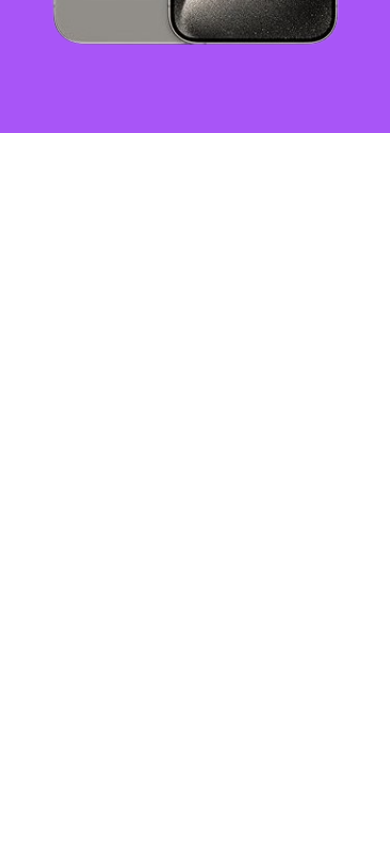
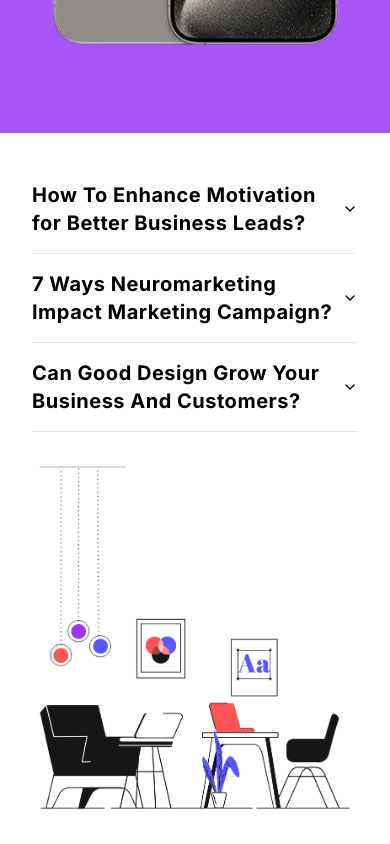
Before and after one commit to kanishkacodes/explorex, a Next.js app: page / in a window 390 px wide. Shown: the part 6955-7799 px from the top of the page. Before the commit the page ends 7088 px from the top, so only its background shows below. Built offline with nearby package versions, Linux system fonts and the light colour scheme.

Commit message:
added Accordion

```diff
--- a/src/app/globals.css
+++ b/src/app/globals.css
@@ -2,36 +2,75 @@
   @tailwind components;
   @tailwind utilities;
 
+  @layer base {
     :root {
-  --foreground-rgb: 0, 0, 0;
-  --background-start-rgb: 214, 219, 220;
-  --background-end-rgb: 255, 255, 255;
+      --background: 0 0% 100%;
+      --foreground: 222.2 84% 4.9%;
+
+      --card: 0 0% 100%;
+      --card-foreground: 222.2 84% 4.9%;
+
+      --popover: 0 0% 100%;
+      --popover-foreground: 222.2 84% 4.9%;
+
+      --primary: 222.2 47.4% 11.2%;
+      --primary-foreground: 210 40% 98%;
+
+      --secondary: 210 40% 96.1%;
+      --secondary-foreground: 222.2 47.4% 11.2%;
+
+      --muted: 210 40% 96.1%;
+      --muted-foreground: 215.4 16.3% 46.9%;
+
+      --accent: 210 40% 96.1%;
+      --accent-foreground: 222.2 47.4% 11.2%;
+
+      --destructive: 0 84.2% 60.2%;
+      --destructive-foreground: 210 40% 98%;
+
+      --border: 214.3 31.8% 91.4%;
+      --input: 214.3 31.8% 91.4%;
+      --ring: 222.2 84% 4.9%;
+
+      --radius: 0.5rem;
     }
 
-@media (prefers-color-scheme: dark) {
-  :root {
-    --foreground-rgb: 255, 255, 255;
-    --background-start-rgb: 0, 0, 0;
-    --background-end-rgb: 0, 0, 0;
+    .dark {
+      --background: 222.2 84% 4.9%;
+      --foreground: 210 40% 98%;
+
+      --card: 222.2 84% 4.9%;
+      --card-foreground: 210 40% 98%;
+
+      --popover: 222.2 84% 4.9%;
+      --popover-foreground: 210 40% 98%;
+
+      --primary: 210 40% 98%;
+      --primary-foreground: 222.2 47.4% 11.2%;
+
+      --secondary: 217.2 32.6% 17.5%;
+      --secondary-foreground: 210 40% 98%;
+
+      --muted: 217.2 32.6% 17.5%;
+      --muted-foreground: 215 20.2% 65.1%;
+
+      --accent: 217.2 32.6% 17.5%;
+      --accent-foreground: 210 40% 98%;
+
+      --destructive: 0 62.8% 30.6%;
+      --destructive-foreground: 210 40% 98%;
+
+      --border: 217.2 32.6% 17.5%;
+      --input: 217.2 32.6% 17.5%;
+      --ring: 212.7 26.8% 83.9%;
     }
   }
 
-body{
-  background-color: #ffffff;
-  color: black;
+  @layer base {
+    * {
+      @apply border-border;
     }
-
-@layer utilities {
-  .text-balance {
-    text-wrap: balance;
+    body {
+      @apply bg-background text-foreground;
     }
   }
-
-
-/* color: rgb(var(--foreground-rgb));
-  background: linear-gradient(
-      to bottom,
-      transparent,
-      rgb(var(--background-end-rgb))
-    )
-    rgb(var(--background-start-rgb)); */
--- a/src/components/Faq.tsx
+++ b/src/components/Faq.tsx
@@ -1,16 +1,56 @@
-import React from 'react'
+import {
+  Accordion,
+  AccordionContent,
+  AccordionItem,
+  AccordionTrigger,
+} from "@/components/ui/accordion";
+import Image from "next/image";
 
 function Faq() {
   return (
-    <div>
-      <div>
-        <div>
-
+    <div className="container mx-auto p-4">
+      <div className="flex flex-col md:flex-row items-center md:items-start justify-between">
+        <div className="flex-1 p-4 md:p-8">
+          <Accordion type="single" collapsible>
+            <AccordionItem value="item-1">
+              <AccordionTrigger className="font-bold tracking-wide text-left text-xl md:text-3xl text-black">
+                How To Enhance Motivation for Better Business Leads?
+              </AccordionTrigger>
+              <AccordionContent className="md:text-xl text-lg tracking-wide text-neutral-800 font-medium">
+                Read how businessmen must use UX design and enhancement of motivation for better business leads. Reveal the secret now!
+              </AccordionContent>
+            </AccordionItem>
+            <AccordionItem value="item-2">
+              <AccordionTrigger className="font-bold tracking-wide text-left text-xl md:text-3xl text-black">
+                7 Ways Neuromarketing Impact Marketing Campaign?
+              </AccordionTrigger>
+              <AccordionContent className="md:text-xl text-lg tracking-wide text-neutral-800 font-medium">
+                Follow these 7 Neuromarketing ways and measures to create an astonishing impact in your upcoming marketing campaign. Read now!
+              </AccordionContent>
+            </AccordionItem>
+            <AccordionItem value="item-3">
+              <AccordionTrigger className="font-bold tracking-wide text-left text-xl md:text-3xl text-black">
+                Can Good Design Grow Your Business And Customers?
+              </AccordionTrigger>
+              <AccordionContent className="md:text-xl text-lg tracking-wide text-neutral-800 font-medium">
+                Learn how to grow your business and customers to generate huge profits and create awareness for your brand. Best way to grow your business in 2020.
+              </AccordionContent>
+            </AccordionItem>
+          </Accordion>
         </div>
 
+        <div className="flex-1 p-4 md:p-8">
+          <Image
+            src="/faq.png"
+            width={773}
+            height={826}
+            alt="faq"
+            className="w-full h-auto"
+          />
+        </div>
       </div>
     </div>
-  )
+  );
 }
 
-export default Faq
+export default Faq;
--- /dev/null
+++ b/src/components/ui/accordion.tsx
@@ -0,0 +1,58 @@
+"use client"
+
+import * as React from "react"
+import * as AccordionPrimitive from "@radix-ui/react-accordion"
+import { ChevronDown } from "lucide-react"
+
+import { cn } from "@/lib/utils"
+
+const Accordion = AccordionPrimitive.Root
+
+const AccordionItem = React.forwardRef<
+  React.ElementRef<typeof AccordionPrimitive.Item>,
+  React.ComponentPropsWithoutRef<typeof AccordionPrimitive.Item>
+>(({ className, ...props }, ref) => (
+  <AccordionPrimitive.Item
+    ref={ref}
+    className={cn("border-b", className)}
+    {...props}
+  />
+))
+AccordionItem.displayName = "AccordionItem"
+
+const AccordionTrigger = React.forwardRef<
+  React.ElementRef<typeof AccordionPrimitive.Trigger>,
+  React.ComponentPropsWithoutRef<typeof AccordionPrimitive.Trigger>
+>(({ className, children, ...props }, ref) => (
+  <AccordionPrimitive.Header className="flex">
+    <AccordionPrimitive.Trigger
+      ref={ref}
+      className={cn(
+        "flex flex-1 items-center justify-between py-4 font-medium transition-all  [&[data-state=open]>svg]:rotate-180",
+        className
+      )}
+      {...props}
+    >
+      {children}
+      <ChevronDown className="h-4 w-4 shrink-0 transition-transform duration-200" />
+    </AccordionPrimitive.Trigger>
+  </AccordionPrimitive.Header>
+))
+AccordionTrigger.displayName = AccordionPrimitive.Trigger.displayName
+
+const AccordionContent = React.forwardRef<
+  React.ElementRef<typeof AccordionPrimitive.Content>,
+  React.ComponentPropsWithoutRef<typeof AccordionPrimitive.Content>
+>(({ className, children, ...props }, ref) => (
+  <AccordionPrimitive.Content
+    ref={ref}
+    className="overflow-hidden text-sm transition-all data-[state=closed]:animate-accordion-up data-[state=open]:animate-accordion-down"
+    {...props}
+  >
+    <div className={cn("pb-4 pt-0", className)}>{children}</div>
+  </AccordionPrimitive.Content>
+))
+
+AccordionContent.displayName = AccordionPrimitive.Content.displayName
+
+export { Accordion, AccordionItem, AccordionTrigger, AccordionContent }
--- /dev/null
+++ b/src/lib/utils.ts
@@ -0,0 +1,6 @@
+import { type ClassValue, clsx } from "clsx"
+import { twMerge } from "tailwind-merge"
+
+export function cn(...inputs: ClassValue[]) {
+  return twMerge(clsx(inputs))
+}
--- a/tailwind.config.ts
+++ b/tailwind.config.ts
@@ -1,20 +1,80 @@
-import type { Config } from "tailwindcss";
+import type { Config } from "tailwindcss"
 
-const config: Config = {
+const config = {
+  darkMode: ["class"],
   content: [
-    "./src/pages/**/*.{js,ts,jsx,tsx,mdx}",
-    "./src/components/**/*.{js,ts,jsx,tsx,mdx}",
-    "./src/app/**/*.{js,ts,jsx,tsx,mdx}",
+    './pages/**/*.{ts,tsx}',
+    './components/**/*.{ts,tsx}',
+    './app/**/*.{ts,tsx}',
+    './src/**/*.{ts,tsx}',
   ],
+  prefix: "",
   theme: {
+    container: {
+      center: true,
+      padding: "2rem",
+      screens: {
+        "2xl": "1400px",
+      },
+    },
     extend: {
-      backgroundImage: {
-        "gradient-radial": "radial-gradient(var(--tw-gradient-stops))",
-        "gradient-conic":
-          "conic-gradient(from 180deg at 50% 50%, var(--tw-gradient-stops))",
+      colors: {
+        border: "hsl(var(--border))",
+        input: "hsl(var(--input))",
+        ring: "hsl(var(--ring))",
+        background: "hsl(var(--background))",
+        foreground: "hsl(var(--foreground))",
+        primary: {
+          DEFAULT: "hsl(var(--primary))",
+          foreground: "hsl(var(--primary-foreground))",
+        },
+        secondary: {
+          DEFAULT: "hsl(var(--secondary))",
+          foreground: "hsl(var(--secondary-foreground))",
+        },
+        destructive: {
+          DEFAULT: "hsl(var(--destructive))",
+          foreground: "hsl(var(--destructive-foreground))",
+        },
+        muted: {
+          DEFAULT: "hsl(var(--muted))",
+          foreground: "hsl(var(--muted-foreground))",
+        },
+        accent: {
+          DEFAULT: "hsl(var(--accent))",
+          foreground: "hsl(var(--accent-foreground))",
+        },
+        popover: {
+          DEFAULT: "hsl(var(--popover))",
+          foreground: "hsl(var(--popover-foreground))",
+        },
+        card: {
+          DEFAULT: "hsl(var(--card))",
+          foreground: "hsl(var(--card-foreground))",
+        },
+      },
+      borderRadius: {
+        lg: "var(--radius)",
+        md: "calc(var(--radius) - 2px)",
+        sm: "calc(var(--radius) - 4px)",
+      },
+      keyframes: {
+        "accordion-down": {
+          from: { height: "0" },
+          to: { height: "var(--radix-accordion-content-height)" },
+        },
+        "accordion-up": {
+          from: { height: "var(--radix-accordion-content-height)" },
+          to: { height: "0" },
+        },
+      },
+      animation: {
+        "accordion-down": "accordion-down 0.2s ease-out",
+        "accordion-up": "accordion-up 0.2s ease-out",
       },
     },
   },
-  plugins: [],
-};
-export default config;
+  plugins: [require("tailwindcss-animate")],
+} satisfies Config
+
+export default config
```
Also changed, not shown: package.json (+7 -1 lines), components.json (added), public/faq.png (added), 1 other file (tests, documents, lock files or other folders). Lines whose indentation alone changed are shown as unchanged.
